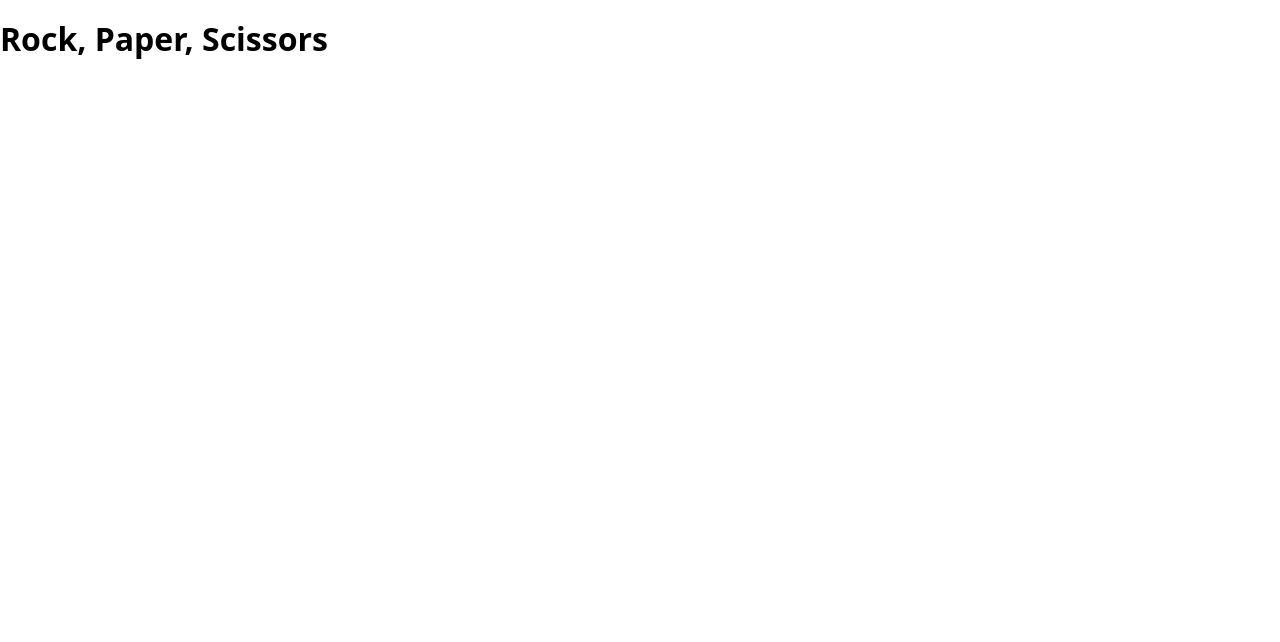
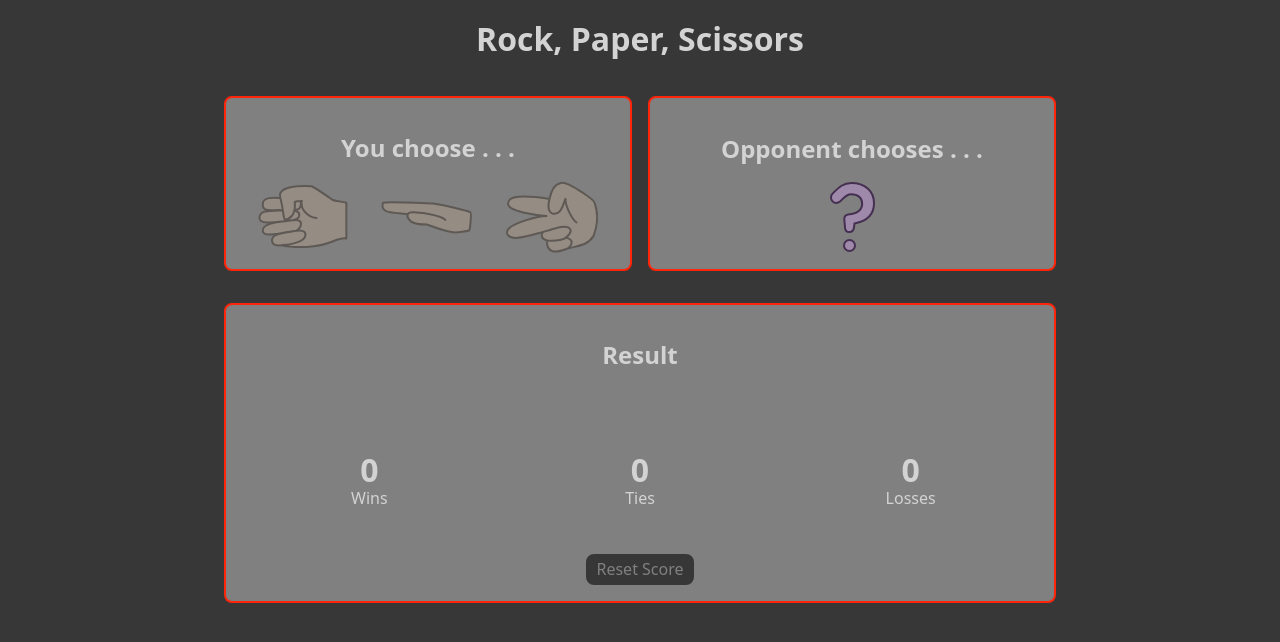
Before and after one commit to XavierLora/RPSGame, a plain HTML site: page index.html in a window 1280 px wide. Drawn offline with Linux system fonts and the light colour scheme.

Commit message:
Added proper files
Added Proper files for styling and implementation

```diff
--- /dev/null
+++ b/css/global.css
@@ -0,0 +1,71 @@
+
+::selection { /* Optional */
+  text-shadow: none;
+  color: #fff;
+  background-color: #555;
+}
+
+html {
+  /* Declare your font family type in the html selector, then your font-family in the body selector */
+  font-family: sans-serif;
+
+  /* Make base font-size 100% of browser font-size */
+  font-size: 100%;
+
+  /* Declare your box-sizing here, then inherit the box sizing below in the *, *::before and *::after selector */
+  /* https://css-tricks.com/box-sizing */
+  box-sizing: border-box;
+}
+
+@media (prefers-reduced-motion: no-preference) {
+  html {
+    scroll-behavior: smooth; /* Smoothly animate to different sections within a page, only if the user doesn't mind animations */
+  }
+}
+
+*,
+*::before,
+*::after {
+  box-sizing: inherit; /* See line 22 */
+}
+
+body {
+  text-rendering: optimizeLegibility;
+  -webkit-font-smoothing: antialiased;
+  -moz-osx-font-smoothing: grayscale;
+}
+
+img {
+  /* For responsive images that adjust & adapt */
+  height: auto;
+  max-width: 100%;
+
+  /* This isn't needed, but as a user, I get frustrated when I highlight text and the image gets highlighted too */
+  user-select: none;
+}
+
+button {
+  color: inherit; /* By default, buttons don't inherit the font colour, this is a useful default to override */
+}
+
+a, button {
+  touch-action: manipulation; /* Element doesn't want double-tap on mobile to zoom */
+}
+
+svg {
+  /* Make the SVGs fit the parent container by default */
+  height: 100%;
+  width: 100%;
+
+  /* Optional - make the SVG's fill be the same as the inherited color */
+  fill: currentColor;
+
+  /* Prevent the SVG from altering cursor interaction */
+  pointer-events: none;
+}
+
+iframe {
+  /* Make the iframes fit the parent container by default */
+  height: 100%;
+  width: 100%
+}
--- a/modnorm.css
+++ b/css/modnorm.css
@@ -31,7 +31,7 @@ html {
 
 html {
 	line-height: 1.15; /* 1 */
-	-webkit-text-size-adjust: 100%; /* 2 */
+	/*-webkit-text-size-adjust: 100%; /* 2 */
 }
 
 /*
--- /dev/null
+++ b/css/style.css
@@ -0,0 +1,90 @@
+body {
+  width: 65%;
+  margin: auto;
+  background-color: #373737;
+}
+h1, h2 {
+  text-align: center;
+  color: #D3D3D3;
+}
+section {
+  border: 2px solid #ff250a;
+  border-radius: 1vh;
+  margin: 1rem 0;
+  padding: 1rem;
+  background-color: #808080;
+}
+main {
+  display: grid;
+  grid-template-columns: 1fr 1fr;
+  grid-gap: 1rem;
+}
+main section {
+  display: flex;
+  flex-direction: column;
+  justify-content: center;
+  align-items: center;
+}
+.images {
+  width: 100%;
+  display: flex;
+  justify-content: space-around;
+  align-items: center;
+}
+.images img {
+  opacity: 50%;
+  transition: all .3s ease-in-out;
+  cursor: pointer;
+}
+.images img:hover {
+  opacity: 100%;
+}
+section.scoreboard {
+  border-style: solid;
+  display: grid;
+  grid-template-columns: 1fr 1fr 1fr;
+  grid-gap: 1rem;
+}
+@media screen and (max-width: 768px)  {
+  main {grid-template-columns: 1fr;}
+  main img {transform: scale(.9);}
+}
+#result {
+  border-bottom: 2px dotted #808080;
+  padding-bottom: 1rem;
+  grid-column-start: 1;
+  grid-column-end: 4;
+}
+.score {
+  display: flex;
+  flex-direction: column;
+  justify-content: center;
+  align-items: center;
+}
+#wins, #losses, #ties {
+  font-size: 2rem;
+  font-weight: 800;
+  line-height: 1;
+  margin-bottom: .25rem;
+  color: #D3D3D3;
+}
+p.label {
+  line-height: 1;
+  margin-top: 0;
+  color: #D3D3D3;
+}
+.reset {
+  grid-column-start: 1;
+  grid-column-end: 4;
+  text-align: center;
+  margin-top: 1rem;
+}
+.reset button {
+  padding: .25rem .5rem;
+  cursor: pointer;
+  transition: all .3s ease-in-out;
+  border: 2px solid #373737;
+  border-radius: 1vh;
+  background-color: #373737;
+  color: #808080;
+}
--- a/index.html
+++ b/index.html
@@ -1,13 +1,48 @@
 <!DOCTYPE html>
-<html land="en">
+<html lang="en" dir="ltr">
   <head>
     <meta charset="utf-8">
-        <meta name="viewport" content="width=device-width, initial-scale=1.0">
-        <title>RPS Game</title>
-        <link href="modnorm.css" rel="stylesheet">
-        <link href="styles.css" rel="stylesheet">
+    <meta name="viewport" content="width=device-width, initial-scale=1">
+    <title>RPS-Finished</title>
+    <link href="css/global.css" rel="stylesheet">
+    <link href="css/modnorm.css" rel="stylesheet">
+    <link href="css/style.css" rel="stylesheet">
   </head>
   <body>
     <h1>Rock, Paper, Scissors</h1>
+    <main class="choice">
+      <section class="pchoice">
+        <h2>You choose . . .</h2>
+        <div class="images">
+          <img id="r-img" src="svg/rock.svg" alt="hand as rock" onclick="play('rock')">
+          <img id="p-img" src="svg/paper.svg" alt="hand as paper" onclick="play('paper')">
+          <img id="s-img" src="svg/scissors.svg" alt="hand as scissors" onclick="play('scissors')">
+        </div>
+      </section>
+      <section class="ochoice">
+        <h2>Opponent chooses . . .</h2>
+        <img id="o-img" src="svg/mystery.svg" alt="" >
+      </section>
+    </main>
+    <section class="scoreboard">
+      <h2 id="result">Result</h2>
+      <div id="play" class="score">
+        <p id="wins">0</p>
+        <p class="label">Wins</p>
+      </div>
+      <div id="neither" class="score">
+        <p id="ties">0</p>
+        <p class="label">Ties</p>
+      </div>
+      <div id="opp" class="score">
+        <p id="losses">0</p>
+        <p class="label">Losses</p>
+      </div>
+      <div class="reset">
+        <button onclick="reset()">Reset Score</button>
+      </div>
+    </section>
+  <!-- loads javascript -->
+  <script src="js/page.js"></script>
   </body>
 </html>
--- /dev/null
+++ b/js/page.js
@@ -0,0 +1,79 @@
+function play(choice) {
+  let pChoice = choice;
+  let oChoice = Math.floor(Math.random() * 3 + 1);
+  document.getElementById('o-img').src = "";
+  document.getElementById('result').innerHTML = ". . .";
+  let wins = sessionStorage.getItem("winCount");
+  let ties = sessionStorage.getItem("tieCount");
+  let losses = sessionStorage.getItem("lossCount");
+  if (wins == null) {
+    wins = 0;
+  } else {
+    wins = wins;
+  };
+  if (ties == null) {
+    ties = 0;
+  } else {
+    ties = ties;
+  };
+  if (losses == null) {
+    losses = 0;
+  } else {
+    losses = losses;
+  };
+  setTimeout(() => {
+    if (oChoice === 1 && pChoice === "rock") {
+      document.getElementById('o-img').src = "svg/rock.svg";
+      document.getElementById('result').innerHTML = "Rock ties rock. No one wins.";
+      ++ties;
+    } else if (oChoice === 1 && pChoice === "scissors")  {
+      document.getElementById('o-img').src = "svg/rock.svg";
+      document.getElementById('result').innerHTML = "Scissors lose to rock. You lose.";
+      ++losses;
+    } else if (oChoice === 1 && pChoice === "paper") {
+      document.getElementById('o-img').src = "svg/rock.svg";
+      document.getElementById('result').innerHTML = "Paper beats rock. You win.";
+      ++wins;
+    } else if (oChoice === 2 && pChoice === "rock")  {
+      document.getElementById('o-img').src = "svg/paper.svg";
+      document.getElementById('result').innerHTML = "Rock loses to paper. You lose.";
+      ++losses;
+    } else if (oChoice === 2 && pChoice === "paper")  {
+      document.getElementById('o-img').src = "svg/paper.svg";
+      document.getElementById('result').innerHTML = "Paper ties paper. No one wins.";
+      ++ties;
+    } else if (oChoice === 2 && pChoice === "scissors")  {
+      document.getElementById('o-img').src = "svg/paper.svg";
+      document.getElementById('result').innerHTML = "Scissors cut paper. You win.";
+      ++wins;
+    } else if (oChoice === 3 && pChoice === "rock")  {
+      document.getElementById('o-img').src = "svg/scissors.svg";
+      document.getElementById('result').innerHTML = "Rock beats scissors. You win.";
+      ++wins;
+    } else if (oChoice === 3 && pChoice === "paper")  {
+      document.getElementById('o-img').src = "svg/scissors.svg";
+      document.getElementById('result').innerHTML = "Paper loses to scissors. You lose.";
+      ++losses;
+    } else {
+      document.getElementById('o-img').src = "svg/scissors.svg";
+      document.getElementById('result').innerHTML = "Scissors tie scissors. No one wins.";
+      ++ties;
+    }
+    sessionStorage.setItem("winCount", wins);
+    sessionStorage.setItem("tieCount", ties);
+    sessionStorage.setItem("lossCount", losses);
+    document.getElementById('wins').innerHTML = sessionStorage.getItem("winCount");
+    document.getElementById('ties').innerHTML = sessionStorage.getItem("tieCount");
+    document.getElementById('losses').innerHTML = sessionStorage.getItem("lossCount");
+  }, 200);
+}
+function reset() {
+  sessionStorage.setItem("winCount", 0);
+  sessionStorage.setItem("tieCount", 0);
+  sessionStorage.setItem("lossCount", 0);
+  document.getElementById('wins').innerHTML = sessionStorage.getItem("winCount");
+  document.getElementById('ties').innerHTML = sessionStorage.getItem("tieCount");
+  document.getElementById('losses').innerHTML = sessionStorage.getItem("lossCount");
+  document.getElementById('o-img').src = "svg/mystery.svg";
+  document.getElementById('result').innerHTML = "Result";
+}
```
Also changed, not shown: script.js (deleted), styles.css (deleted), svg/mystery.svg (added), svg/paper.svg (added), svg/rock.svg (added), svg/scissors.svg (added), 1 other file. Lines whose indentation alone changed are shown as unchanged.
